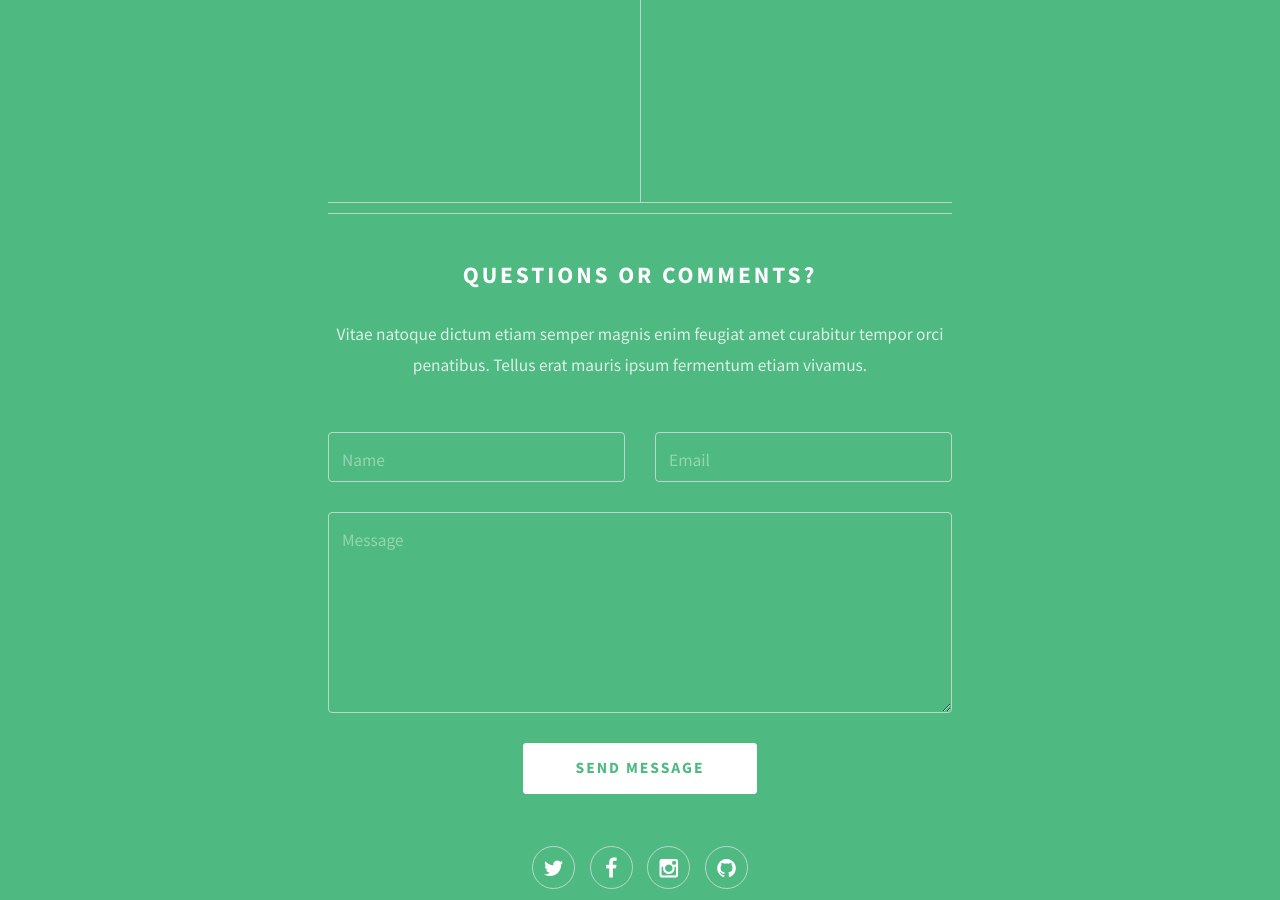
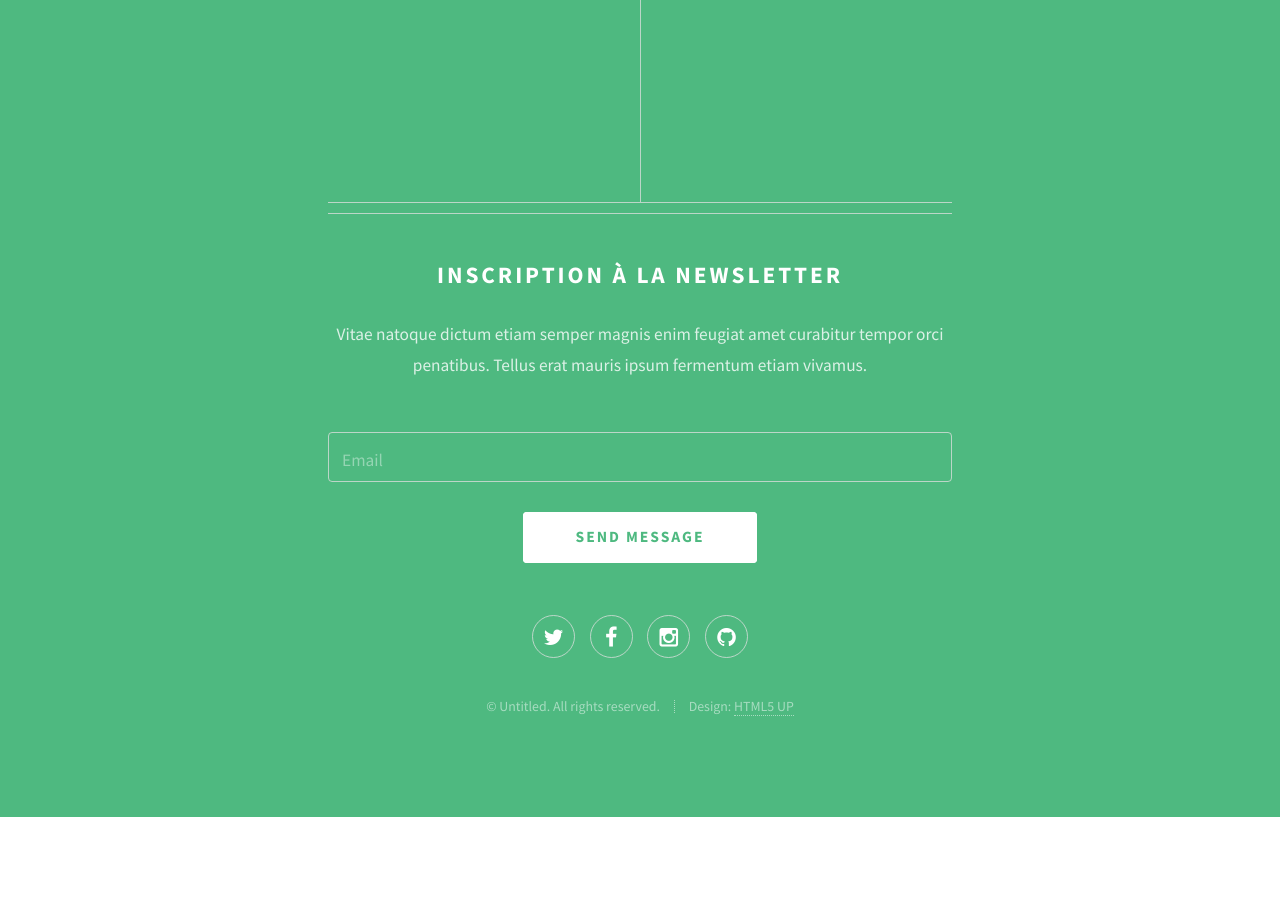
Before and after one commit to larueblanche/larueblanche.github.io, a Jekyll site: the page exposition.html, which Jekyll copies as it is, in a window 1280 px wide and 900 px high, scrolled down 2573 px. Built offline with Jekyll 4.4.1, drawn with Linux system fonts in a browser that asks for light colours; Markdown is read by kramdown in place of the engine named in the settings; after the commit the page ends 3390 px from its top, so only the background shows below that.

Commit message:
change footer add newsletter

```diff
--- a/exposition.html
+++ b/exposition.html
@@ -234,7 +234,7 @@
 				<div class="container 75%">
 
 					<header class="major last">
-						<h2>Questions or comments?</h2>
+						<h2>Inscription à la newsletter</h2>
 					</header>
 
 					<p>Vitae natoque dictum etiam semper magnis enim feugiat amet curabitur tempor
@@ -242,16 +242,8 @@
 
 					<form method="post" action="#">
 						<div class="row">
-							<div class="6u 12u(mobilep)">
-								<input type="text" name="name" placeholder="Name" />
-							</div>
-							<div class="6u 12u(mobilep)">
+							<div class="12u">
 								<input type="email" name="email" placeholder="Email" />
-							</div>
-						</div>
-						<div class="row">
-							<div class="12u">
-								<textarea name="message" placeholder="Message" rows="6"></textarea>
 							</div>
 						</div>
 						<div class="row">
```
